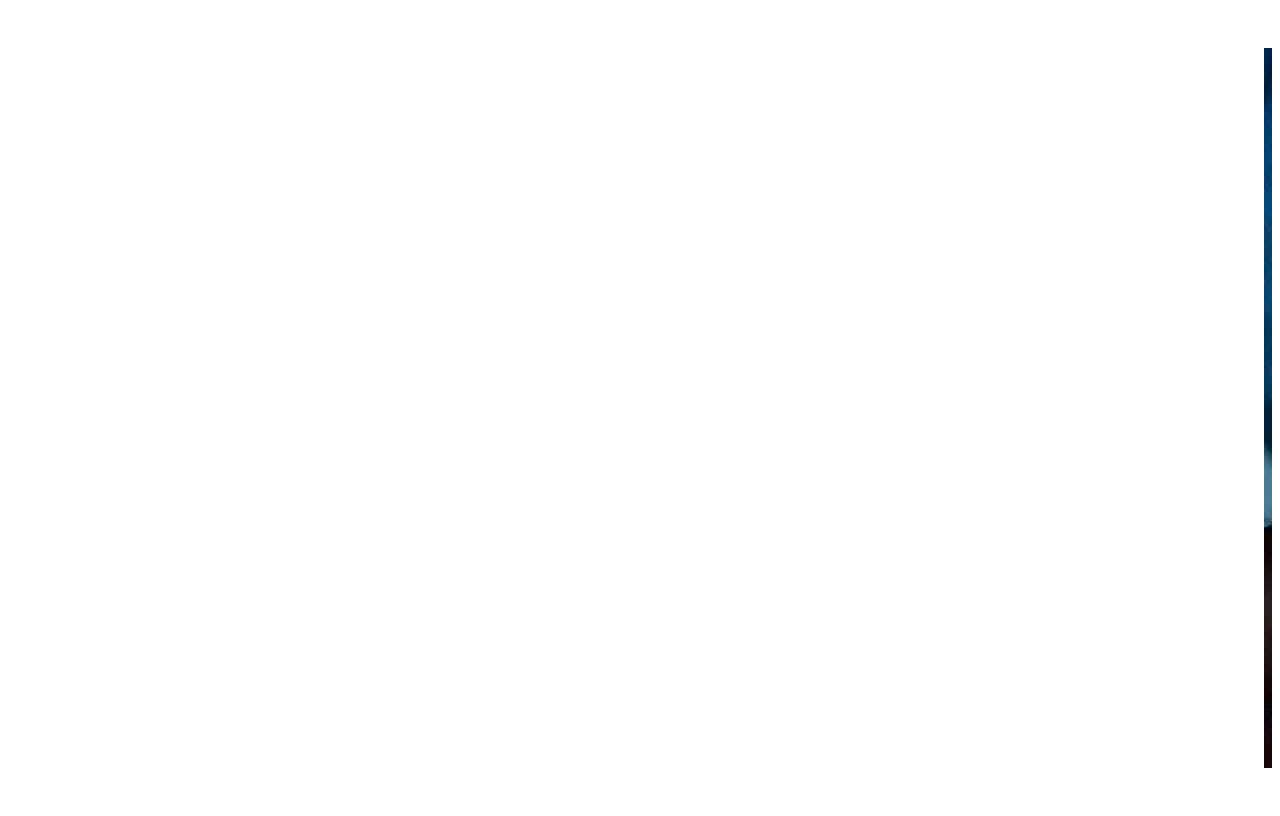
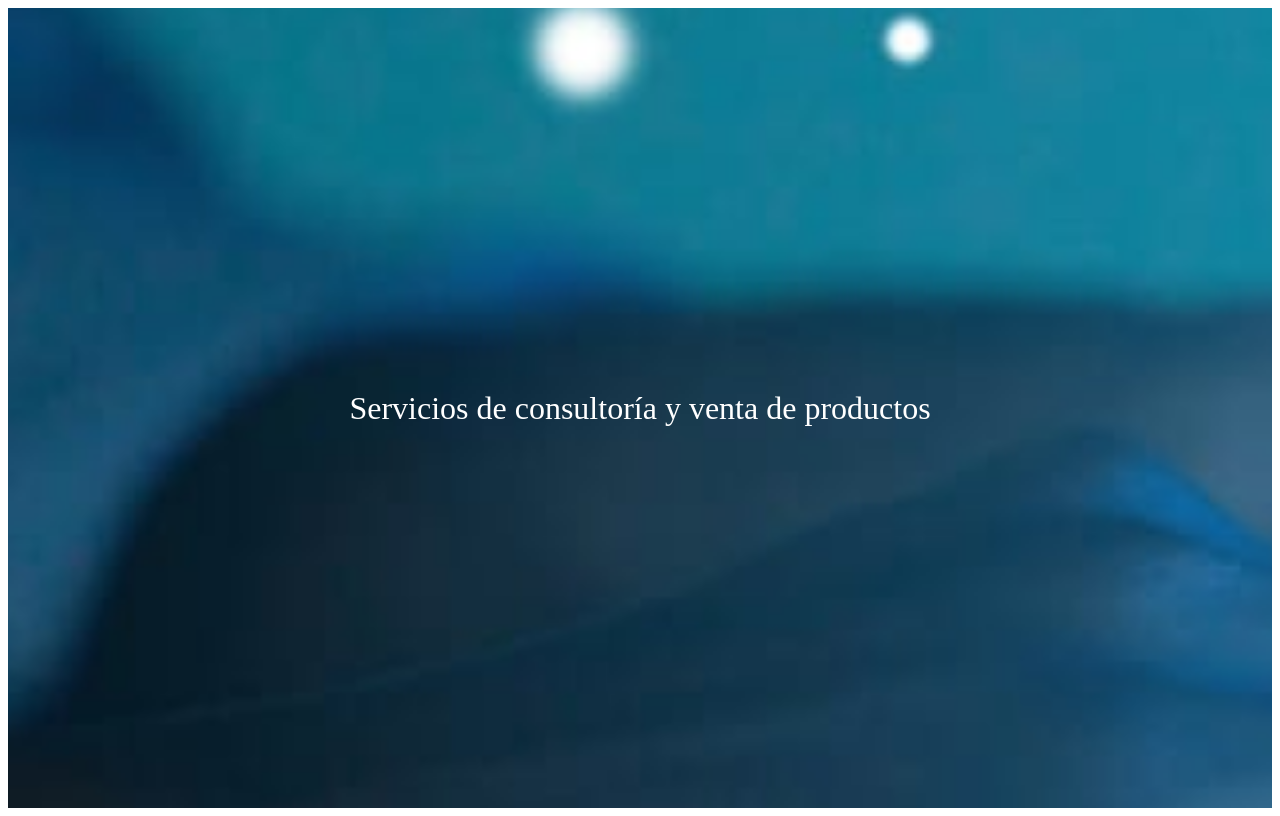
Before and after one commit to CristianCerpa/cerredes-landing-V3, a Next.js app: page / in a window 1280 px wide. Built offline with nearby package versions, Linux system fonts and the light colour scheme.

Commit message:
Update index.js

```diff
--- a/pages/index.js
+++ b/pages/index.js
@@ -48,7 +48,12 @@ export default function Home() {
               alt={`Fondo ${i + 1}`}
               fill
               priority={i === 0}
-              style={{ objectFit: "scale-down" }}
+               style={{
+    objectFit: "cover",        // llena la pantalla
+    objectPosition: "center",  // centra la imagen
+    minWidth: "100%",
+    minHeight: "100%",
+  }}
             />
           </div>
         ))}
```
